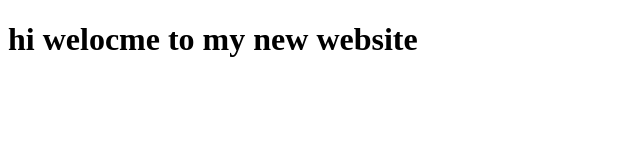
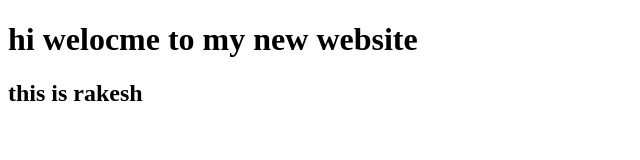
Before and after one commit to rakeshgandi2910/revison-class, a plain HTML site: page index.html in a window 1280 px wide. Shown: the whole page, without its empty margins (0-640 px from the left). Drawn offline with Linux system fonts and the light colour scheme.

Commit message:
second commit

```diff
--- a/index.html
+++ b/index.html
@@ -7,5 +7,6 @@
 </head>
 <body>
     <h1>hi welocme to my new website</h1>
+    <h2>this is rakesh</h2>
 </body>
 </html>
```
